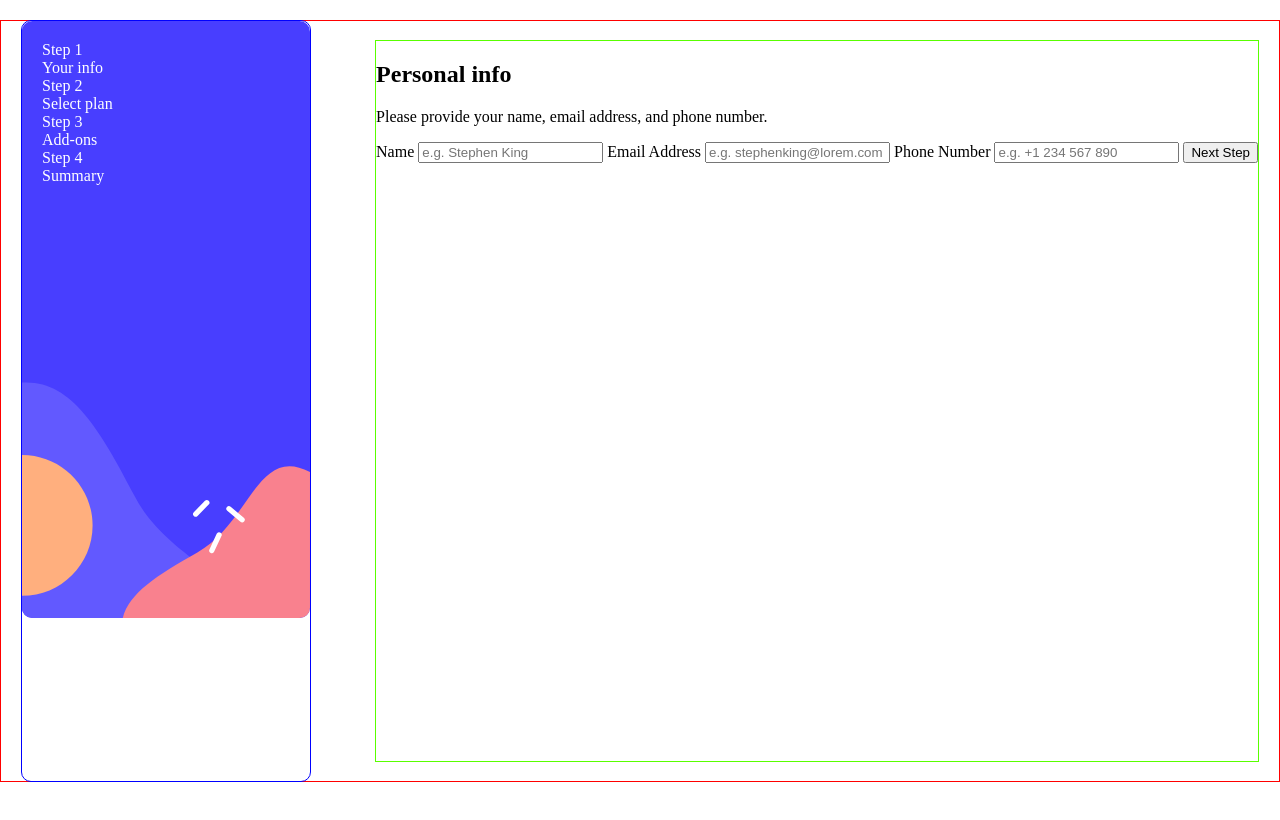
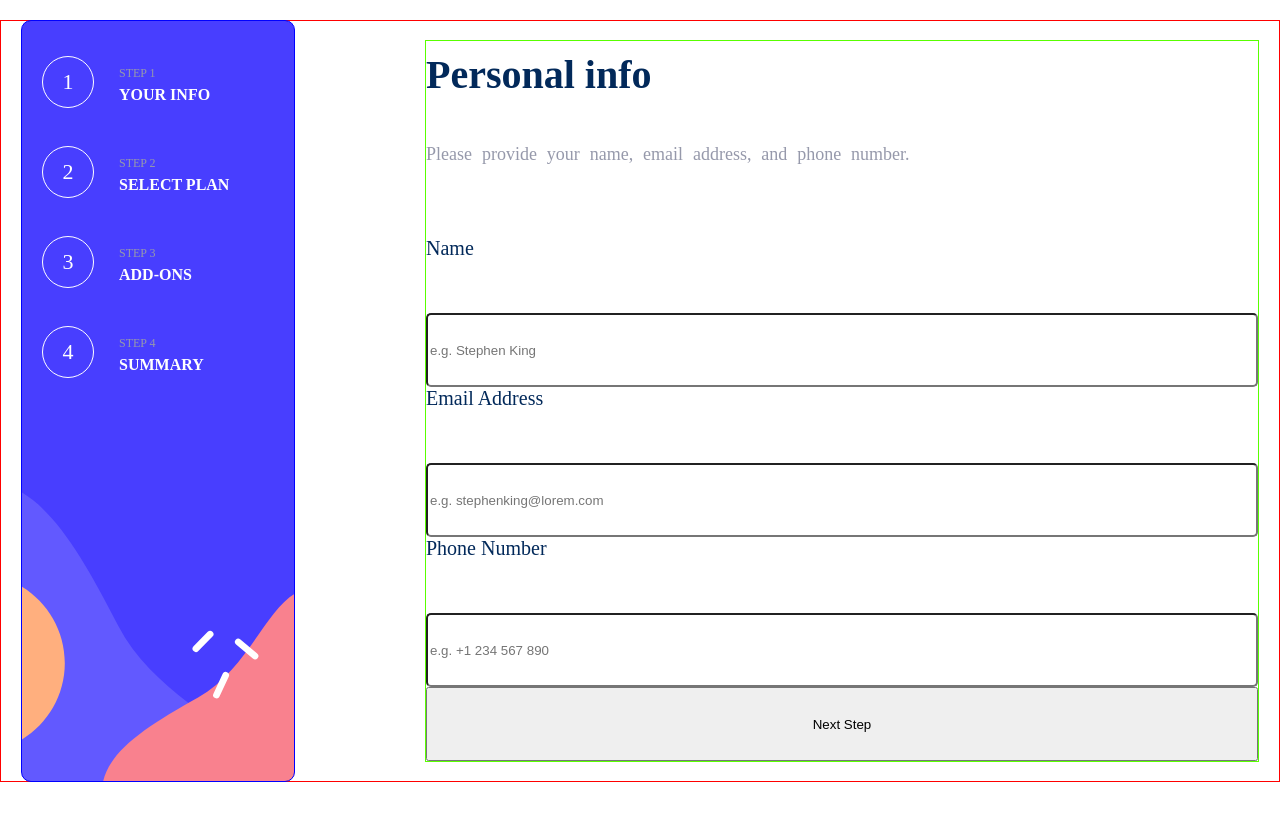
Before and after one commit to leo-dev22/Multi-step-form_challenge5, a plain HTML site: page index.html in a window 1280 px wide. Drawn offline with Linux system fonts and the light colour scheme.

Commit message:
files updated

```diff
--- a/index.html
+++ b/index.html
@@ -11,21 +11,37 @@
    <!-- Sidebar start -->
    <aside>
 
-    <div class="current-step" id="step-1">
-    <div>Step 1</div>
+   <div class="current-step number-field" id="step-1">
+    <div class="number">1</div>
+		<div>
+		<div>Step 1</div>
     <div>Your info</div>
     </div>
-    <div id="step-2">
+	 </div>
+
+    <div id="step-2" class="number-field">
+			<div class="number">
+       2</div>
+		<div>
     <div>Step 2</div>
     <div>Select plan</div>
     </div>
-    <div id="step-3">
+		</div>
+
+    <div id="step-3" class="number-field">
+      <div class="number">3</div>
+    <div>
     <div>Step 3</div>
     <div>Add-ons</div>
     </div>
-    <div id="step-4">
+    </div>
+
+    <div id="step-4" class="number-field">
+      <div class="number">4</div>
+    <div>
     <div>Step 4</div>
     <div>Summary</div>
+    </div>
     </div>
 
 	</aside>
--- a/scss/style.scss
+++ b/scss/style.scss
@@ -19,20 +19,21 @@
 // }
 @import url('https://fonts.googleapis.com/css2?family=Ubuntu:ital,wght@0,500;0,700;1,400&display=swap');
 
+:root{
 // Primary color
-$color_Marine-blue: hsl(213, 96%, 18%);
-$color_Purplish-blue: hsl(243, 100%, 62%);
-$color_Pastel-blue: hsl(228, 100%, 84%);
-$color_Light-blue: hsl(206, 94%, 87%);
-$color_Strawberry-red: hsl(354, 84%, 57%);
+--color_Marine-blue: hsl(213, 96%, 18%);
+--color_Purplish-blue: hsl(243, 100%, 62%);
+--color_Pastel-blue: hsl(228, 100%, 84%);
+--color_Light-blue: hsl(206, 94%, 87%);
+--color_Strawberry-red: hsl(354, 84%, 57%);
 
 // Neutral color
-$color_Cool-gray: hsl(231, 11%, 63%);
-$color_Light-gray: hsl(229, 24%, 87%);
-$color_Magnolia: hsl(217, 100%, 97%);
-$color_Alabaster: hsl(231, 100%, 99%);
-$color_White: hsl(0, 0%, 100%);
-
+--color_Cool-gray: hsl(231, 11%, 63%);
+--color_Light-gray: hsl(229, 24%, 87%);
+--color_Magnolia: hsl(217, 100%, 97%);
+--color_Alabaster: hsl(231, 100%, 99%);
+--color_White: hsl(0, 0%, 100%);
+}
 $font-size:16px;
 $font-family:'Ubuntu:ital';
 
@@ -56,7 +57,7 @@ body{
 
   .container{
   display: flex;
-  justify-content: space-between;
+  gap: 130px;
   align-items: center;
   padding: 20px;
   border: 1px solid red;
@@ -72,19 +73,92 @@ body{
     max-height: 100vh;
     background-image:url(../assets/images/bg-sidebar-desktop.svg);
       background-repeat: no-repeat;
-      background-size: contain;
+      background-size: cover;
       background-position-x: center;
     border-radius: 10px;
     padding: 20px;
-    color: $color_White;
+    color: var(--color_White);
+    text-transform: uppercase;
+
+    .number-field{
+      // font-family: '';
+      display: flex;
+      gap: 25px;
+      margin:15px auto;
+      height: 75px;
+
+      &:hover{
+        .number{
+          background-color: var(--color_Light-blue);
+          color: var(--color_Marine-blue);
+        }
+       }
+      .number{
+      border: 1px solid white;
+      border-radius: 50%;
+      width: 50px;
+      height: 50px;
+      display: grid;
+      place-items: center;
+      background-color:transparent;
+      font-size: 22px;
 
 
+     }
+     div{
+     div:first-child{
+      padding-top: 10px;
+      font-size: 12px;
+      color: var(--color_Cool-gray);
+      margin-bottom: 5px;
+     }
+     div:nth-child(2){
+      font-weight: bold;
+     }
+    }
+    }
    }
+
    main{
     border: 1px solid rgb(89, 255, 0);
-    height: 90vh;
-    max-height: 100vh;
-   }
+    // height: 90vh;
+    // max-height: 100vh;
+    .step{
+     height: 90vh;
+    width: 65vw;
+    }
+  #step-1{
+    display: grid;
+    grid-template-columns: 1fr;
+
+    h2:first-child{
+      font-size: 40px;
+      color: var(--color_Marine-blue);
+      font-weight: 700;
+      margin-top: 10px;
+    }
+
+    p{
+      font-size: 18px;
+      margin-top: -40px;
+      color: var(--color_Cool-gray);
+      word-spacing: 0.3em;
+    }
+
+    label{
+      color: var(--color_Marine-blue);
+      font-size: 20px;
+    }
+    input{
+    border-radius: 5px;
+    }
+
+    button{
+
+    }
+
+  }
+  }
 
 
 
```
Also changed, not shown: css/style.css, 1 other file.
